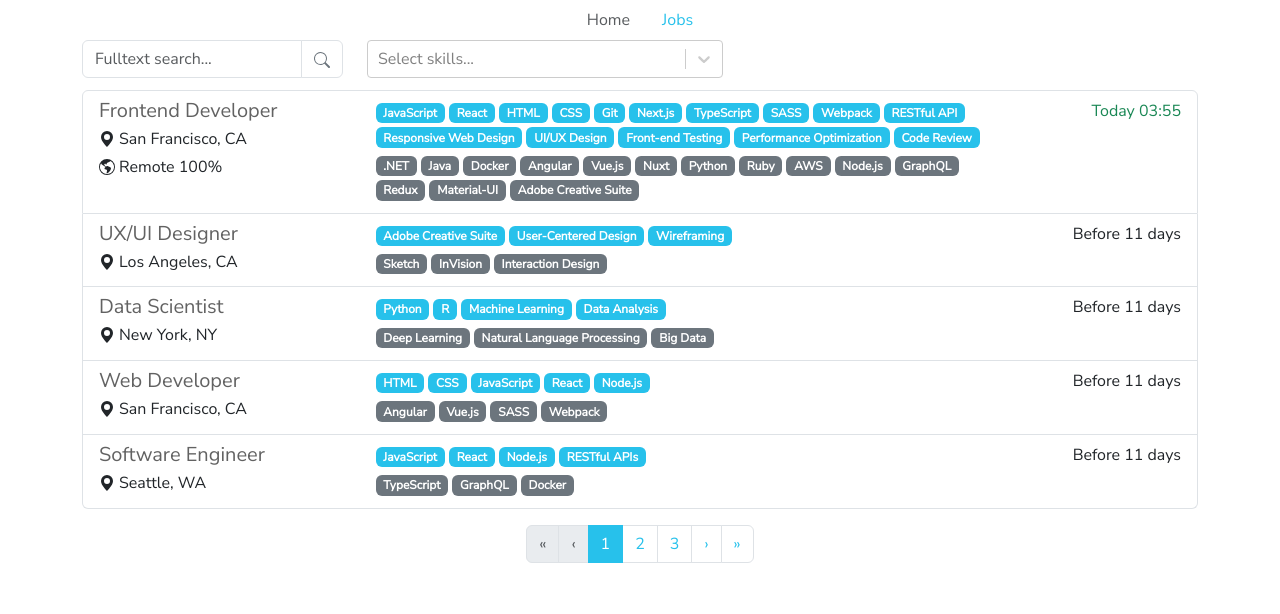
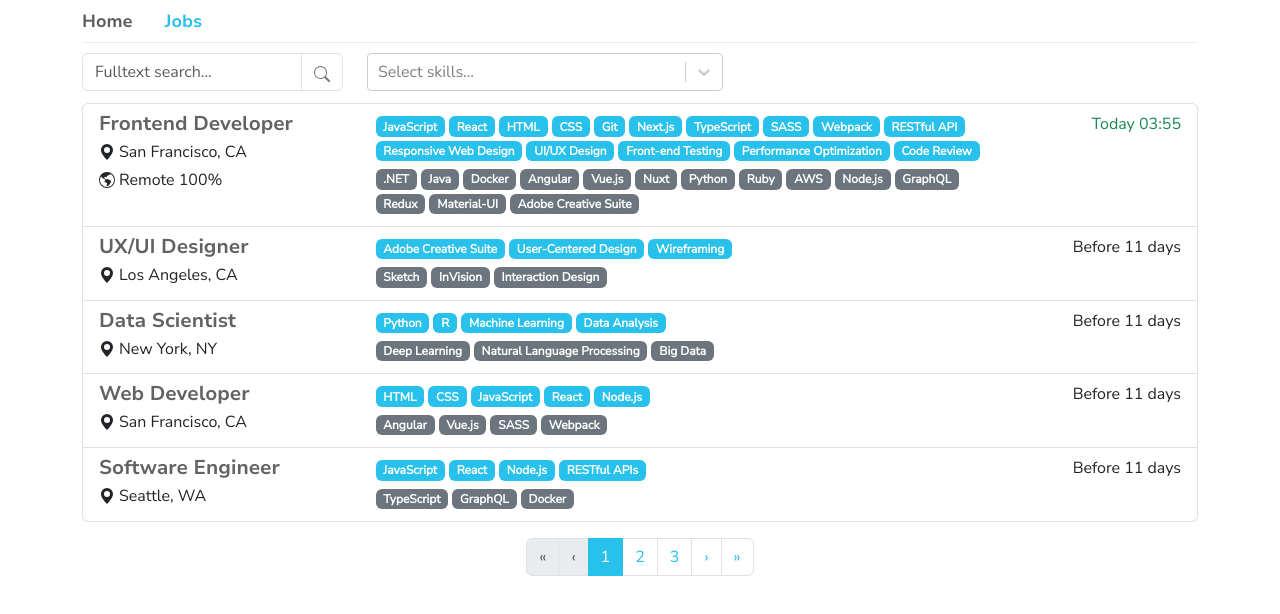
Before and after one commit to Elfoslav/jobshunter, a Next.js app: page / in a window 1280 px wide. Shown: the top 614 px of the page. Built offline with nearby package versions, Linux system fonts and the light colour scheme.

Commit message:
Add bold font, align navbar left

```diff
--- a/src/app/components/Navbar.scss
+++ b/src/app/components/Navbar.scss
@@ -1,5 +1,9 @@
-.nav-link {
-  &.active {
-    color: #212529bf;
+.nav {
+  border-bottom: 1px solid #EEE;
+  margin-bottom: 10px !important;
+  .nav-link {
+    &.active {
+      color: #212529bf;
+    }
   }
 }
--- a/src/app/components/Navbar.tsx
+++ b/src/app/components/Navbar.tsx
@@ -1,6 +1,6 @@
 'use client'
 
-import { Nav } from 'react-bootstrap'
+import { Container, Nav } from 'react-bootstrap'
 import { usePathname } from 'next/navigation'
 import './Navbar.scss'
 
@@ -12,13 +12,15 @@ export default function Navbar() {
   }
 
   return (
-    <Nav className="justify-content-center" activeKey={getActiveKey()}>
+    <Container>
+      <Nav activeKey={getActiveKey()}>
         <Nav.Item>
-        <Nav.Link href="/">Home</Nav.Link>
+          <Nav.Link href="/" className="ps-0">Home</Nav.Link>
         </Nav.Item>
         <Nav.Item>
           <Nav.Link href="/jobs">Jobs</Nav.Link>
         </Nav.Item>
       </Nav>
+    </Container>
   )
 }
--- a/src/app/globals.scss
+++ b/src/app/globals.scss
@@ -5,15 +5,22 @@ $bs-btn-border-color: red;
 @import "~bootstrap/scss/bootstrap";
 
 @font-face {
-  font-family: 'NunitoSans';
+  font-family: 'Nunito Sans';
   src: url('/font/NunitoSans.ttf') format('truetype');
   /* You may need to adjust the path to your font file */
   font-weight: normal;
   font-style: normal;
 }
 
+@font-face {
+  font-family: 'Nunito Sans Bold';
+  src: url('/font/NunitoSansBold.ttf') format('truetype');
+  font-weight: bold;
+  font-style: normal;
+}
+
 body {
-  font-family: 'NunitoSans', sans-serif !important;
+  font-family: 'Nunito Sans', sans-serif !important;
 }
 
 .btn-primary {
@@ -49,4 +56,10 @@ h6 {
 
 h1, h2, h3, h4, h5, h6 {
   color: #626262;
+  font-family: 'Nunito Sans Bold', sans-serif;
 }
+
+.nav-item {
+  font-family: 'Nunito Sans Bold', sans-serif;
+  font-size: 1.1em;
+}
```
Also changed, not shown: public/font/NunitoSansBold.ttf (added). Lines whose indentation alone changed are shown as unchanged.
